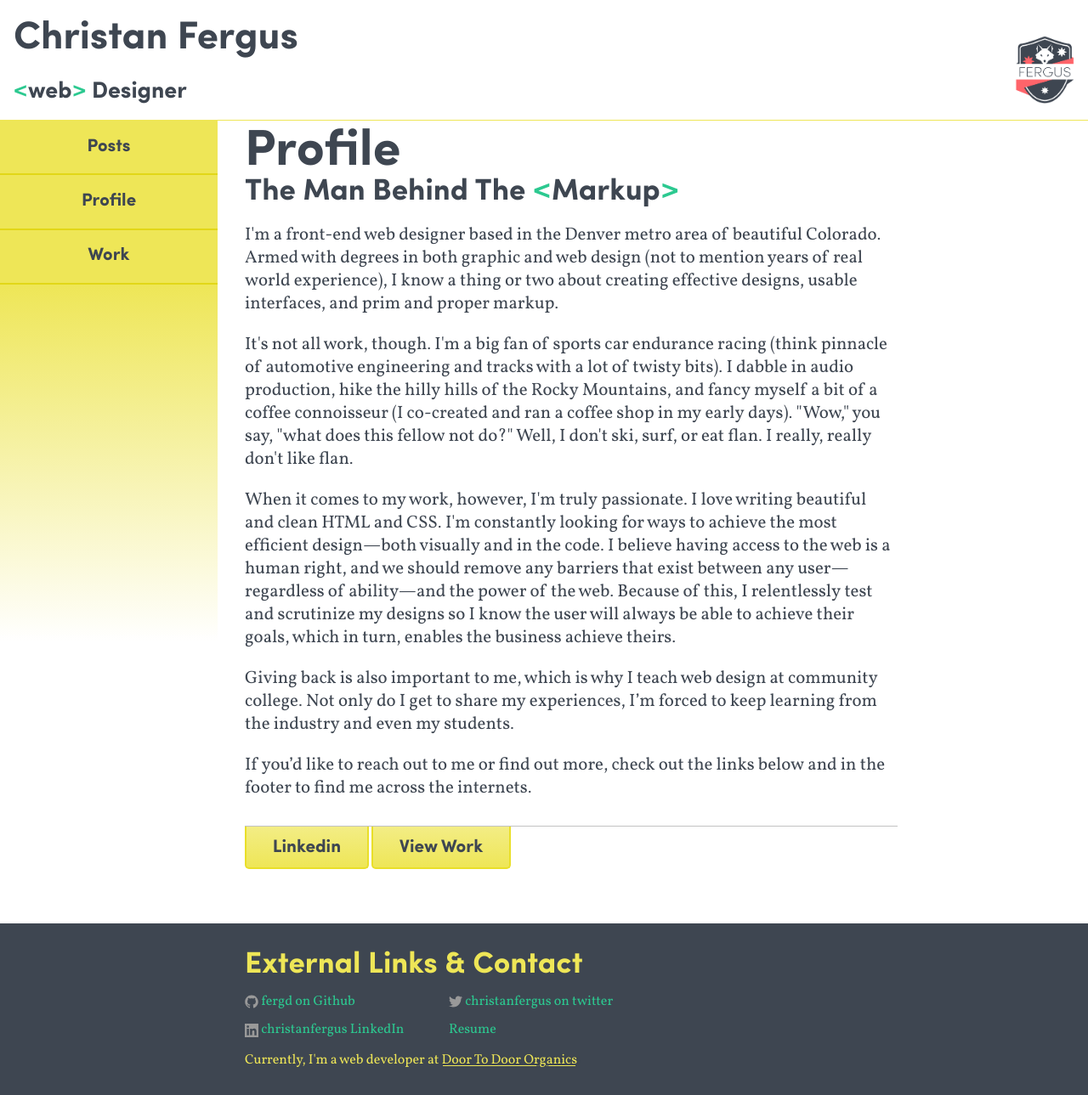
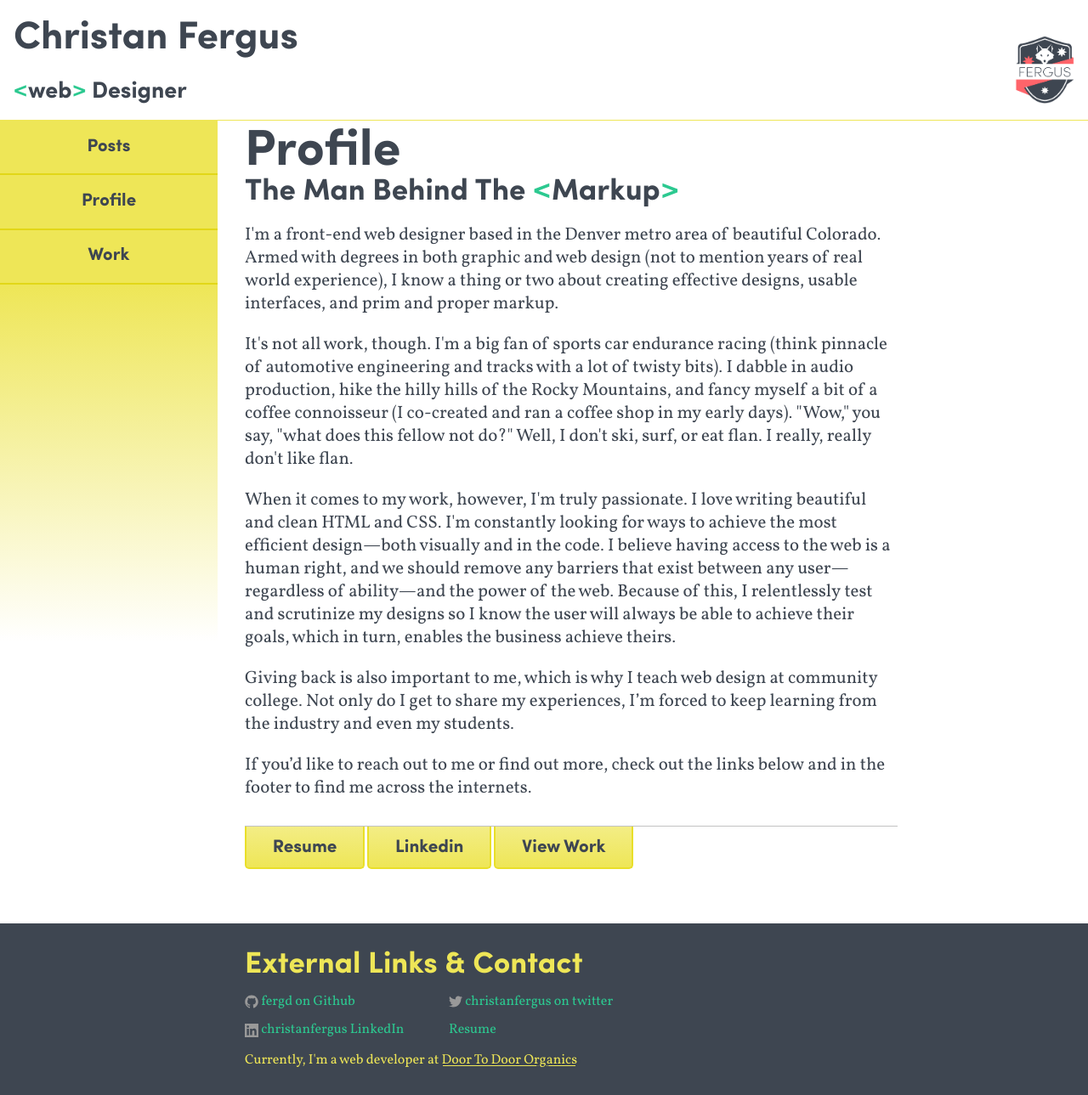
Before and after one commit to fergd/fergdblog, a Jekyll site: the page built from profile.html, in a window 1280 px wide. Shown: the whole page at 85% size. Built offline with Jekyll 4.4.1, drawn with Linux system fonts in a browser that asks for light colours; nearby versions of some CDN libraries.

Commit message:
added resume link to profile

```diff
--- a/profile.html
+++ b/profile.html
@@ -23,6 +23,8 @@ published: true
 </div>
 
 <footer class="post-footer">
+	<a class="button no-top" href="/work/cv/">Resume</a>
 	<a class="button no-top" href="http://linkedin.com/in/christanfergus" target="_blank">Linkedin</a>
 	<a class="button no-top" href="{{ "/work/" | prepend: site.baseurl }}">View Work</a>
+
 </footer>
```
